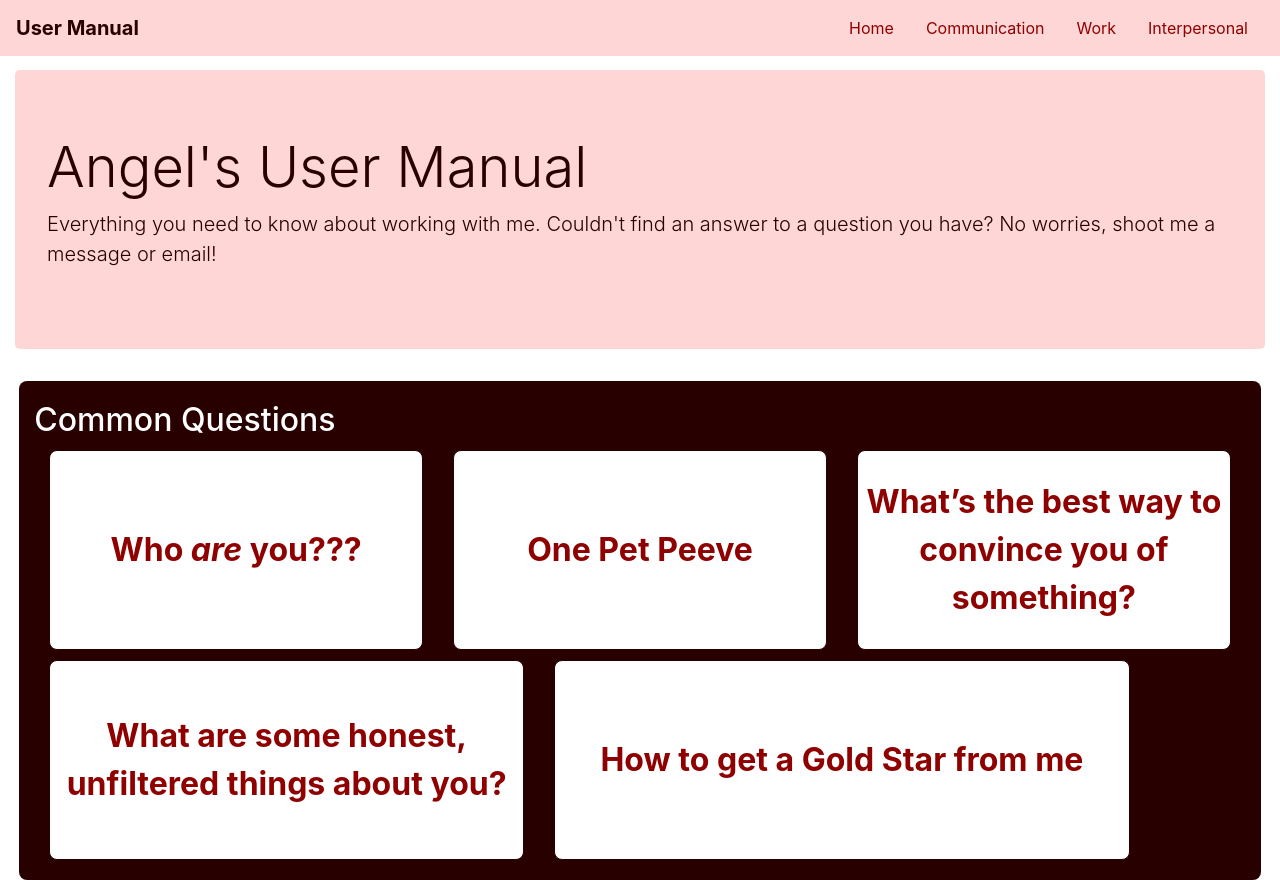
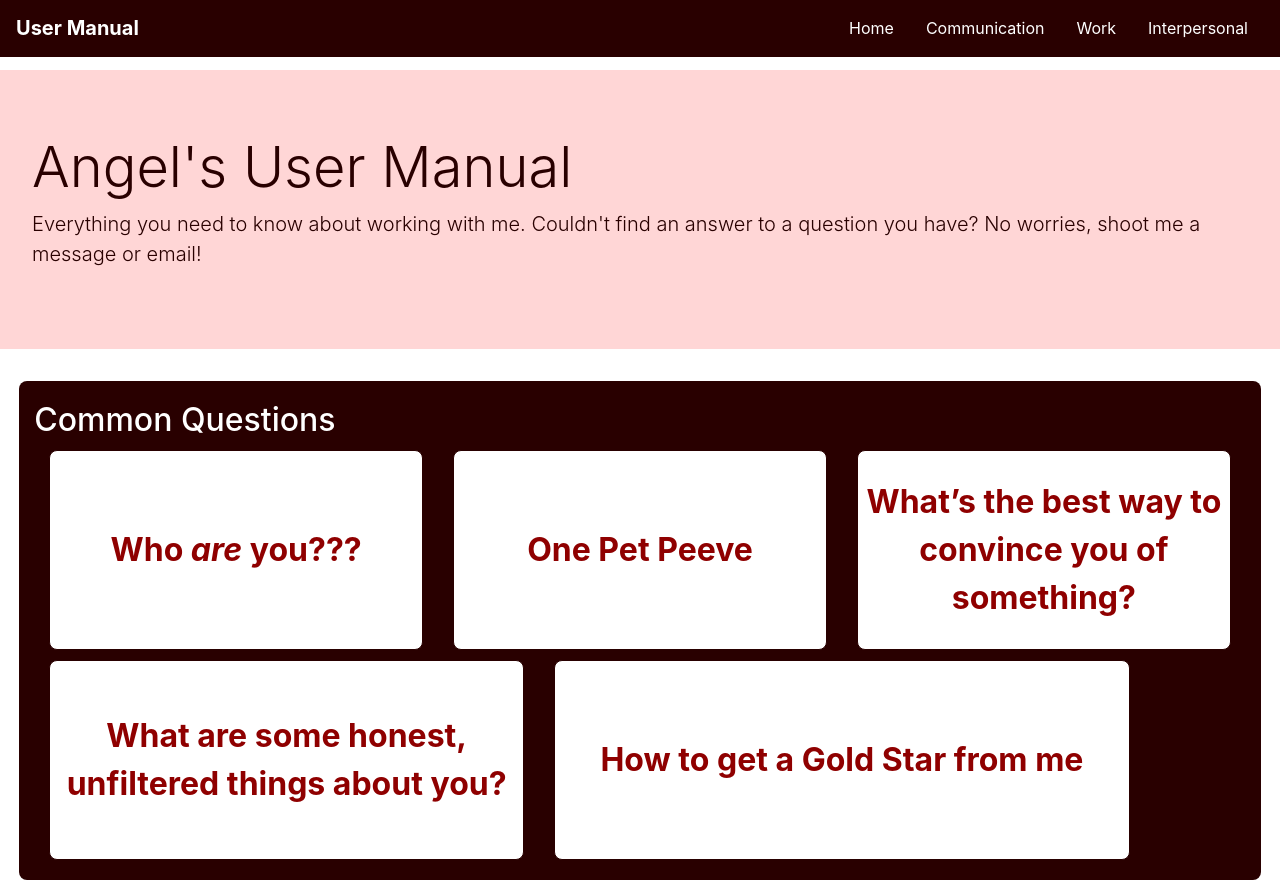
Before and after one commit to anchetadev/user-manual, a plain HTML site: page index.html in a window 1280 px wide. Shown: the top 880 px of the page. Drawn offline with nearby package versions, Linux system fonts and the light colour scheme.

Commit message:
updated text and some styling

```diff
--- a/index.html
+++ b/index.html
@@ -37,9 +37,8 @@
                         <strong>Who <i>are</i> you???</strong>
                     </div>
                     <div class="flip-card-back">
-                        <h3>Sr Instructional Designer</h3>
-                        <p>AKA Chaos Coordinator</p>
-                        <p>I basically build, map, and manage instructor trainings for boot camps.</p>
+                        <h3>Tech and Learning Enthusiast</h3>
+                        <p style="font-size: small;">My life mission is to make the path I tread easier for the people behind me and I lead with that in all walks of my life.</p>
                     </div>
                 </div>
             </div>
--- a/style.css
+++ b/style.css
@@ -3,21 +3,23 @@ body{
 }
 nav {
   width: 100vw;
-  background-color: #ffd6d6;
+  background-color: #290000;
   z-index: 100;
   color: #400080;
+  border-bottom: 1px #290000 solid;
 }
 .navbar-brand {
-  color: #290000 !important;
+  color: white !important;
 }
 .sm-view {
   display: none;
 }
 a {
-  color: #8f0000;
+  /* color: #8f0000; */
+  color: white;
 }
 a:hover{
-  color: #290000;
+  color: red;
   text-decoration: underline !important;
 }
 h1,h5{
@@ -29,8 +31,9 @@ h2{
 }
 .jumbotron {
   background-color: #ffd6d6;
-  margin-left: 15px;
-  margin-right: 15px;
+
+  /* margin: 0 15px 15px 15px; */
+  border-radius: 0;
   color: #290000;
 
 }
```
